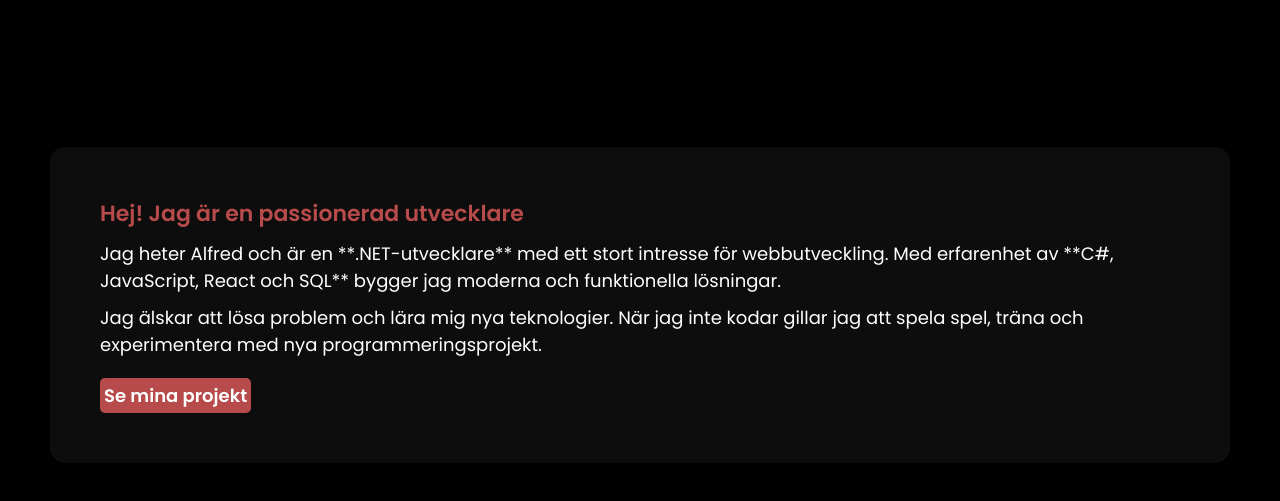
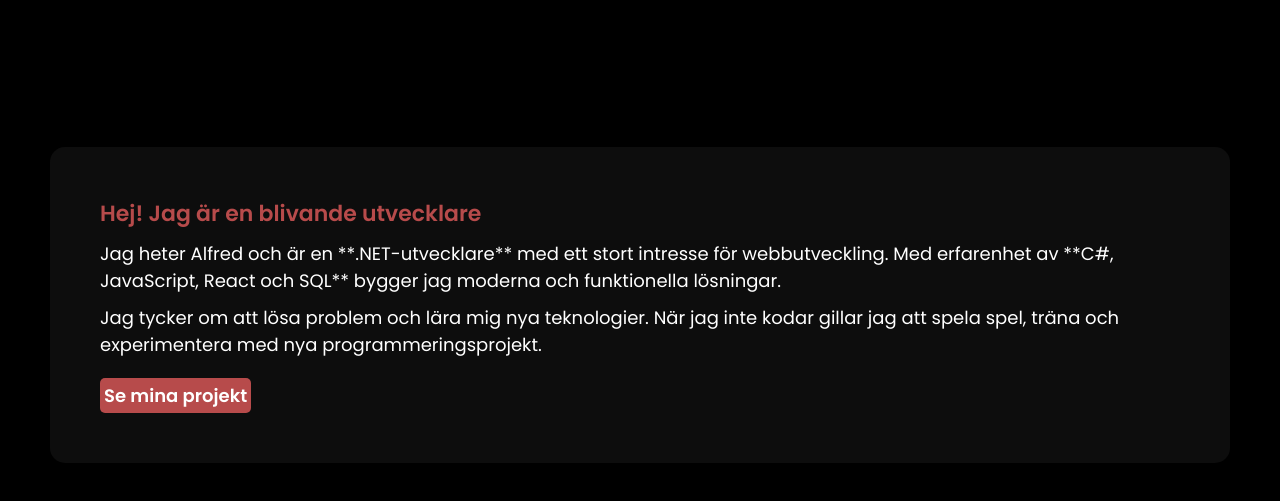
Before and after one commit to alfrokot100/CV-Portal, a plain HTML site: page about.html in a window 1280 px wide. Shown: the part 95-596 px from the top of the page. Drawn offline with Linux system fonts and the light colour scheme.

Commit message:
Lite små fix

```diff
--- a/about.html
+++ b/about.html
@@ -22,13 +22,13 @@
     <section class="about">
         <div class="about-content">
             <div class="about-text">
-                <h2>Hej! Jag är en passionerad utvecklare</h2>
+                <h2>Hej! Jag är en blivande utvecklare</h2>
                 <p>
                     Jag heter Alfred och är en **.NET-utvecklare** med ett stort intresse för webbutveckling.
                     Med erfarenhet av **C#, JavaScript, React och SQL** bygger jag moderna och funktionella lösningar.
                 </p>
                 <p>
-                    Jag älskar att lösa problem och lära mig nya teknologier. När jag inte kodar gillar jag att spela spel,
+                    Jag tycker om att lösa problem och lära mig nya teknologier. När jag inte kodar gillar jag att spela spel,
                     träna och experimentera med nya programmeringsprojekt.
                 </p>
                 <a href="portfolio.html" class="btn-about">Se mina projekt</a>
```
Also changed, not shown: index.html (+0 -1 lines).
